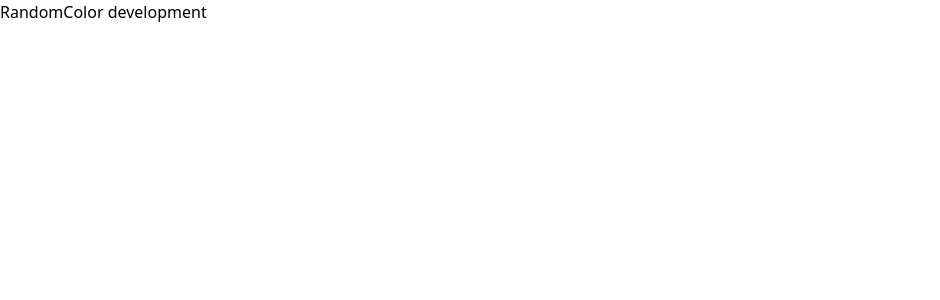
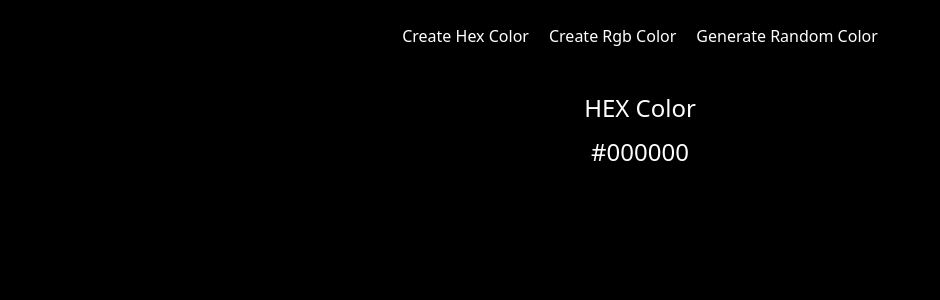
Before and after one commit to Enedi-Godswill/recursive-navbar, a React (Vite) app: page / in a window 1280 px wide. Shown: the top 300 px of the page, without its empty margins (0-940 px from the left). Built offline with nearby package versions, Linux system fonts and the light colour scheme.

Commit message:
randomColor

```diff
--- a/src/App.jsx
+++ b/src/App.jsx
@@ -1,9 +1,11 @@
 
 import { RandomColor } from "./components/randomColor/RandomColor";
+// import { Accordion } from "./components/accordion/Accordion";
 
 export default function App() {
   return (
     <div>
+      {/* <Accordion />  */}
       <RandomColor />
     </div>
   )
--- a/src/components/randomColor/RandomColor.jsx
+++ b/src/components/randomColor/RandomColor.jsx
@@ -1,8 +1,57 @@
+
+import { useEffect, useState } from "react"
 
 export function RandomColor(){
+
+    const [typeOfColor, setTypeOfColor] = useState("hex");
+    const [color, setColor] = useState("#000000");
+
+    function randomColorUtility(length){
+        return Math.floor(Math.random()*length);
+    }
+
+    function handleCreateRandomHexColor(){
+        // #219873
+        const hex = [1,2,3,4,5,6,7,8,9,'A','B','C','D','E','F'];
+        let hexColor = "#";
+
+        for(let i = 0; i < 6; i++){
+            hexColor += hex[randomColorUtility(hex.length)]
+        }
+        setColor(hexColor);
+    }
+
+    function handleCreateRandomRgbColor(){
+        const r = randomColorUtility(256);
+        const g = randomColorUtility(256);
+        const b = randomColorUtility(256);
+
+        setColor(`rgb(${r},${g},${b})`);
+
+    }
+
+    useEffect(() => {
+        if(typeOfColor === "rgb") handleCreateRandomRgbColor()
+        else handleCreateRandomHexColor;
+    }, [typeOfColor])
+
     return(
-        <div>
-            RandomColor development
+        <div className="w-full h-screen flex flex-col items-center" style={{background:color}} >
+            <div className="flex items-center gap-3 p-5 ">
+                <button
+                onClick={() => setTypeOfColor('hex')}
+                >create hex color</button>
+                <button
+                onClick={() => setTypeOfColor('rgb')}
+                >create rgb color</button>
+                <button
+                onClick={typeOfColor === 'hex' ? handleCreateRandomHexColor : handleCreateRandomRgbColor  }
+                >generate random color</button>
+            </div>
+            <div className="flex flex-col gap-3 justify-center items-center text-white text-2xl mt-5 ">
+                <h3>{typeOfColor === "rgb" ? "RGB Color" : "HEX Color" }</h3>
+                <h1>{color}</h1>
+            </div>
         </div>
     )
 }
--- a/src/index.css
+++ b/src/index.css
@@ -1 +1,17 @@
 @import "tailwindcss";
+
+@layer base{
+    *{
+        @apply m-0 p-0 box-border;
+    }
+    button{
+        @apply capitalize bg-black text-white hover:bg-white hover:text-black transition-all p-1 rounded-md;
+    }
+    img{
+        @apply w-full;
+    }
+    button,
+    a{
+        @apply cursor-pointer;
+    }
+}
```
Also changed, not shown: 1 other file (tests, documents, lock files or other folders).
